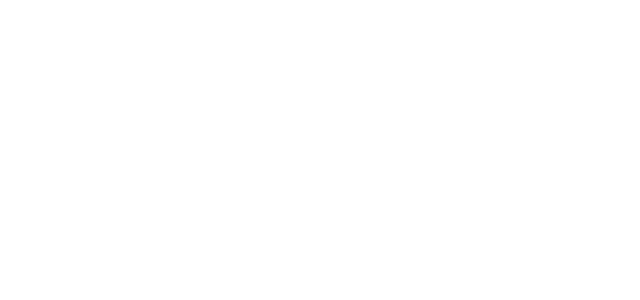
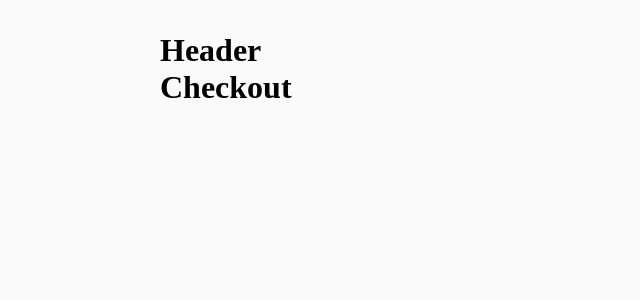
Before and after one commit to rdmuller/react_02_projeto_cafeteria, a React (Vite) app: page /checkout in a window 1280 px wide. Shown: the top 300 px of the page, without its empty margins (0-640 px from the left). Built offline with nearby package versions, Linux system fonts and the light colour scheme.

Commit message:
estruturação do site

```diff
--- a/package.json
+++ b/package.json
@@ -13,6 +13,7 @@
     "@types/styled-components": "^5.1.26",
     "react": "^18.2.0",
     "react-dom": "^18.2.0",
+    "react-router-dom": "^6.4.2",
     "styled-components": "^5.3.6"
   },
   "devDependencies": {
--- a/src/App.tsx
+++ b/src/App.tsx
@@ -1,11 +1,15 @@
 import { ThemeProvider } from "styled-components";
-import React from "react";
 import { defaultTheme } from "./styles/themes/default";
 import { GlobalStyle } from "./styles/global";
+import { BrowserRouter } from "react-router-dom";
+import { Router } from "./router";
 
 export function App() {
 	return (
 		<ThemeProvider theme={defaultTheme}>
+			<BrowserRouter>
+				<Router />
+			</BrowserRouter>
 			<GlobalStyle />
 		</ThemeProvider>
 	);
--- /dev/null
+++ b/src/components/Header/index.tsx
@@ -0,0 +1,5 @@
+export function Header() {
+	return (
+		<h1>Header</h1>
+	);
+}
--- a/src/layout/DefaultLayout/index.tsx
+++ b/src/layout/DefaultLayout/index.tsx
@@ -1,5 +1,12 @@
+import { Outlet } from "react-router-dom";
+import { Header } from "../../components/Header";
+import { LayoutContainer } from "./styles";
+
 export function DefaultLayout() {
 	return (
-		<></>
+		<LayoutContainer>
+			<Header />
+			<Outlet />
+		</LayoutContainer>
 	);
 }
--- /dev/null
+++ b/src/layout/DefaultLayout/styles.ts
@@ -0,0 +1,9 @@
+import styled from "styled-components";
+
+export const LayoutContainer = styled.div`
+    display: flex;
+    flex-direction: column;
+    max-width: 90rem;
+    padding: 2rem 10rem;
+    margin: auto;
+`;
--- /dev/null
+++ b/src/pages/Checkout/index.tsx
@@ -0,0 +1,5 @@
+export function Checkout() {
+	return (
+		<h1>Checkout</h1>
+	);
+}
--- /dev/null
+++ b/src/pages/Success/index.tsx
@@ -0,0 +1,5 @@
+export function Success() {
+	return (
+		<h1>Success</h1>
+	);
+}
--- /dev/null
+++ b/src/router.tsx
@@ -0,0 +1,17 @@
+import { Routes, Route } from "react-router-dom";
+import { DefaultLayout } from "./layout/DefaultLayout";
+import { Checkout } from "./pages/Checkout";
+import { Home } from "./pages/Home";
+import { Success } from "./pages/Success";
+
+export function Router() {
+	return (
+		<Routes>
+			<Route path="/" element={<DefaultLayout />}>
+				<Route path="/" element={<Home />} />
+				<Route path="/checkout" element={<Checkout />} />
+				<Route path="/success" element={<Success />} />
+			</Route>
+		</Routes>
+	);
+}
--- a/src/styles/global.ts
+++ b/src/styles/global.ts
@@ -12,7 +12,7 @@ export const GlobalStyle = createGlobalStyle`
     }
 
     body {
-
+        background-color: ${(props) => props.theme["background"]};
     }
 
     body, input, textarea, button {
--- a/src/styles/themes/default.ts
+++ b/src/styles/themes/default.ts
@@ -17,6 +17,6 @@ export const defaultTheme = {
 	"base-input": "#EDEDED",
 	"base-card": "#F3F2F2",
 
-	background: "#FAFAFA",
+	"background": "#FAFAFA",
 	white: "#FFFFFF",
 };
```
Also changed, not shown: src/@types/styled.d.ts (added, +8 -0 lines), .eslintrc.json, 1 other file (tests, documents, lock files or other folders).
